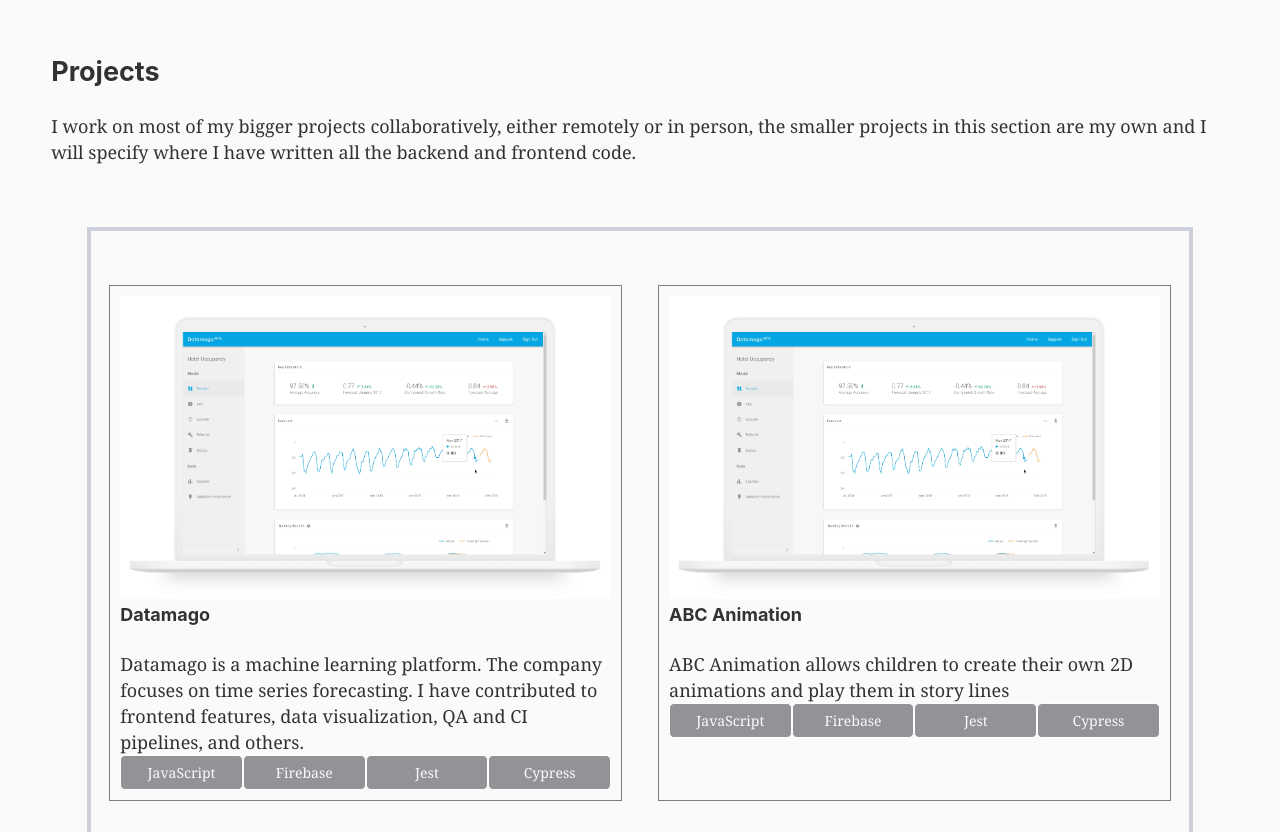
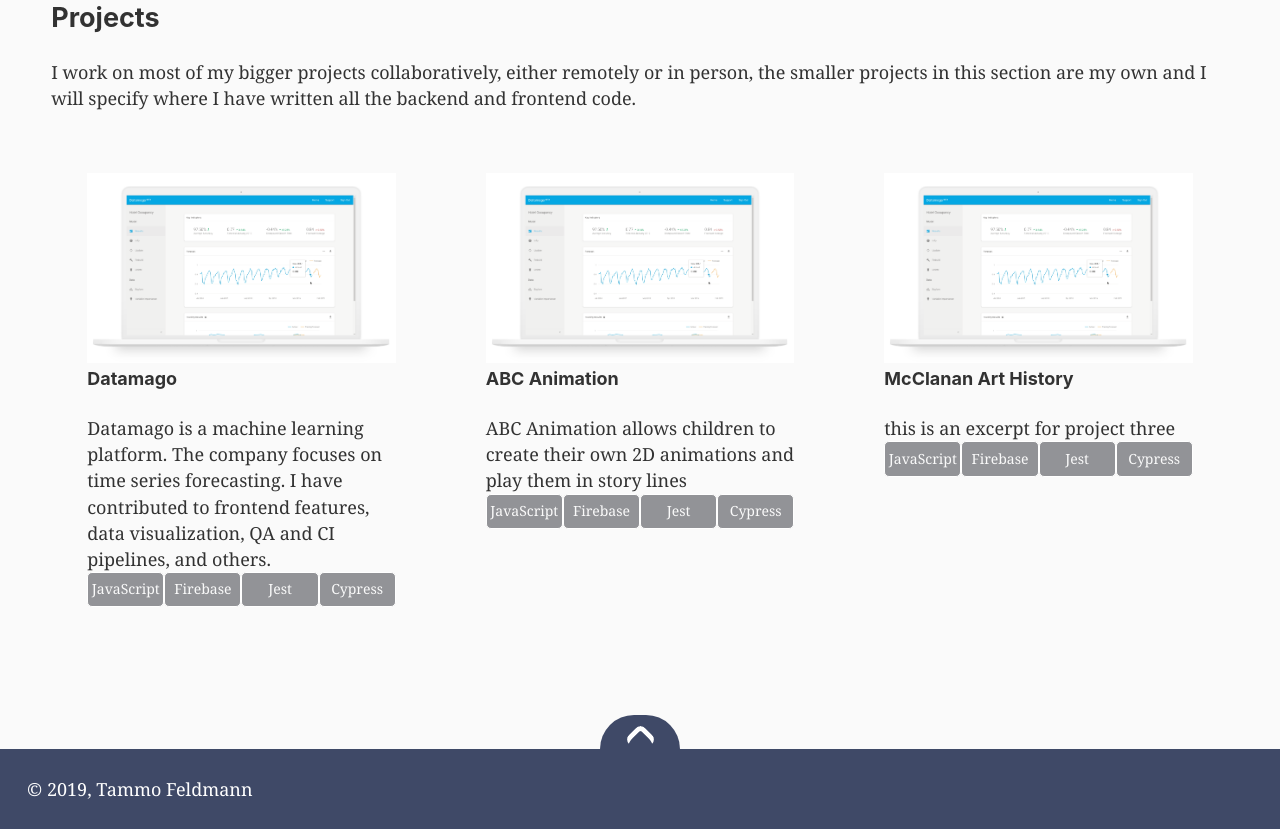
Before and after one commit to Tammo-Feldmann/personal_site, a Gatsby site: page / in a window 1280 px wide. Shown: the part 2211-3043 px from the top of the page. Built offline with nearby package versions, Linux system fonts and the light colour scheme; Gatsby itself is replaced by a stand-in of ours.

Commit message:
Replaced flex box design with grid in projects section

```diff
--- a/src/components/project-card.js
+++ b/src/components/project-card.js
@@ -9,7 +9,7 @@
     const { title, excerpt } = this.props;
 
     return (
-      <div className={CardStyle.projectCard}>
+      <div>
         <div>
           <img src={Landing} alt="Datamago Landing Page" ></img>
         </div>
--- a/src/components/projects-container.js
+++ b/src/components/projects-container.js
@@ -13,7 +13,7 @@
 class ProjectsContainer extends Component {
   render() {
     return (
-        <div className={containerStyles.projects}>
+      <div className={containerStyles.wrapper}>
         {myProjects.map(project => (
           <ProjectCard
             key={project.title}
--- a/src/components/projects-container.module.css
+++ b/src/components/projects-container.module.css
@@ -1,6 +1,19 @@
 .projects {
   padding-top: 2rem;
   padding-bottom: 4rem;
+}
+
+.wrapper {
+  display: grid;
+  grid-template-columns: repeat(3, 1fr);
+  grid-gap: 1rem;
+  grid-auto-rows: minmax(20px, auto);
+}
+
+.wrapper > div {
+  padding: 2rem;
+  background: #FFFFFF,
+
 }
 
 @media (min-width: 700px) {
--- a/src/components/projects.module.css
+++ b/src/components/projects.module.css
@@ -3,9 +3,6 @@
   flex: 1;
   padding: 8rem 4% 4rem 4%;
   background-color: #FAFAFAFA;
-}
-.cards {
-  flex: 3;
 }
 
 @media (min-width: 700px) {
--- a/src/components/skill-card.js
+++ b/src/components/skill-card.js
@@ -2,15 +2,15 @@
 import SkillCardStyles from "./skill-card.module.css"
 
 export default ({ children }) => (
-  <div className={SkillCardStyles.container}>
+  <div className={SkillCardStyles.something}>
     <div className={SkillCardStyles.icon}>
     </div>
     <div className={SkillCardStyles.spacer}> </div>
-      <div className={SkillCardStyles.text}>
-        <h4>This is my Skill Card</h4>
+    <div className={SkillCardStyles.text}>
+      <h4>This is my Skill Card</h4>
 
-        <p>Some description of my skill. I have been developing with Javascript and Python React frameworks. I like to learn about
-         browsers and all the intricacies of cool web-technologies. I am currently learning Rust and mobile development with React native.
+      <p>Some description of my skill. I have been developing with Javascript and Python React frameworks. I like to learn about
+       browsers and all the intricacies of cool web-technologies. I am currently learning Rust and mobile development with React native.
         </p>
     </div>
   </div>
```
Also changed, not shown: src/components/projects.js (line endings or trailing spaces). Lines whose indentation alone changed are shown as unchanged.
